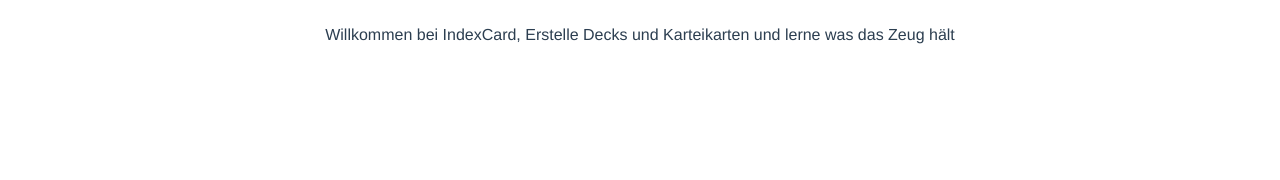
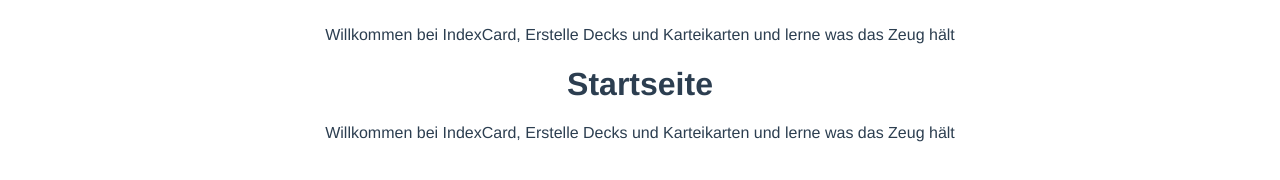
Before and after one commit to NeugebauerElias/webtech-frontend, a Vue app: page / in a window 1280 px wide. Shown: the part 126-306 px from the top of the page. Built offline with nearby package versions, Linux system fonts and the light colour scheme.

Commit message:
Add component to app

```diff
--- a/src/App.vue
+++ b/src/App.vue
@@ -2,15 +2,18 @@
   <div>
     <app-header></app-header>
     <router-view></router-view>
+    <HomeView></HomeView>
   </div>
 </template>
 
 <script>
 import HeaderSection from './components/HeaderSection.vue'
+import HomeView from '@/components/HomeView'
 
 export default {
   components: {
-    'app-header': HeaderSection
+    'app-header': HeaderSection,
+    HomeView
   }
 }
 </script>
```
